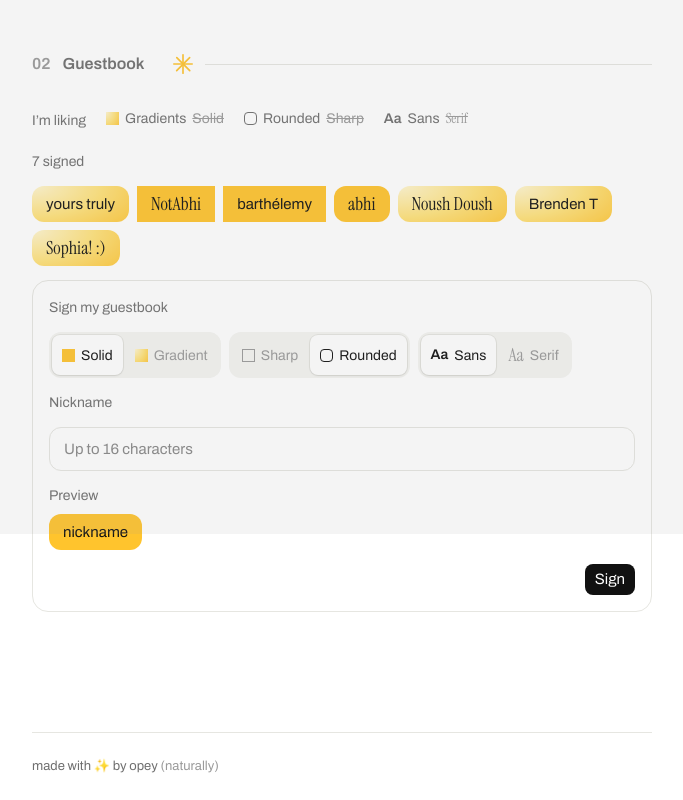
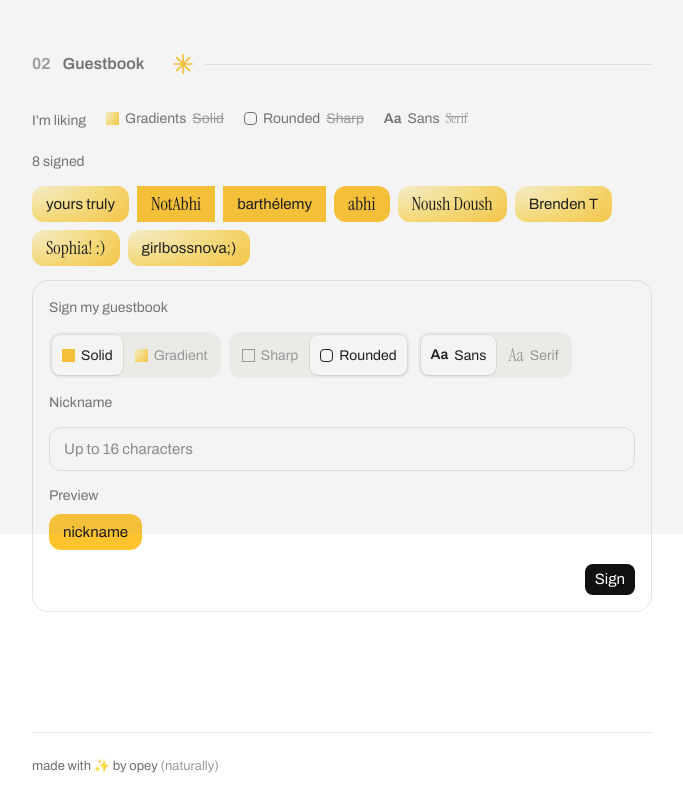
Before and after one commit to Opeyem1a/portfolio-v2, a Next.js app: page / in a window 1280 px wide. Shown: the part 1186-1986 px from the top of the page, without its empty margins (298-981 px from the left). Built offline with nearby package versions, Linux system fonts and the light colour scheme.

Commit message:
chore update responses (#66)
* chore update responses

* lint

```diff
--- a/src/data/guestbook.ts
+++ b/src/data/guestbook.ts
@@ -18,6 +18,12 @@ const SIGNATURES: Signature[] = [
     { name: 'Noush Doush', fill: 'gradient', corner: 'rounded', type: 'serif' },
     { name: 'Brenden T', fill: 'gradient', corner: 'rounded', type: 'sans' },
     { name: 'Sophia! :)', fill: 'gradient', corner: 'rounded', type: 'serif' },
+    {
+        name: 'girlbossnova;)',
+        fill: 'gradient',
+        corner: 'rounded',
+        type: 'sans',
+    },
 ];
 
 export type { Vibe, Signature };
```
